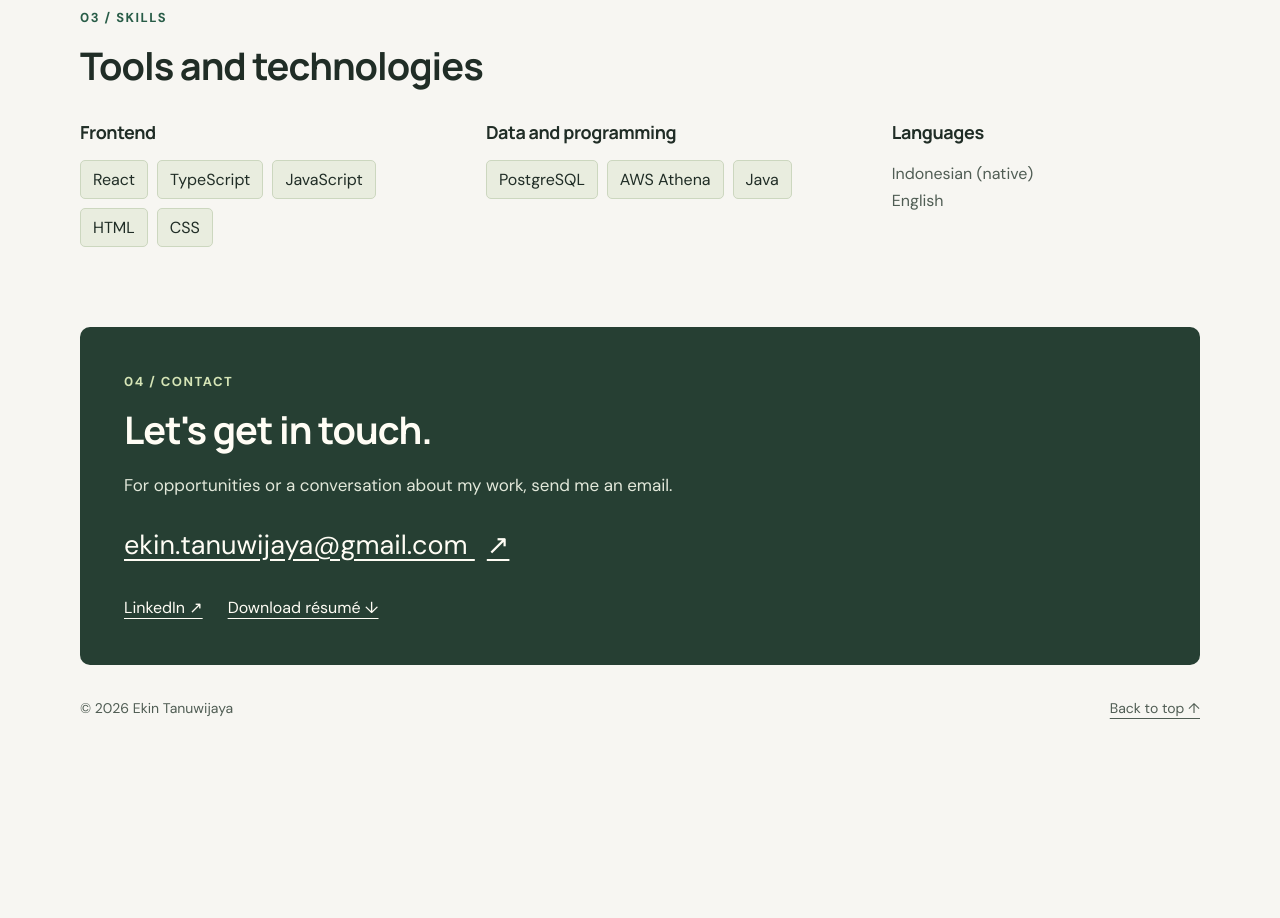
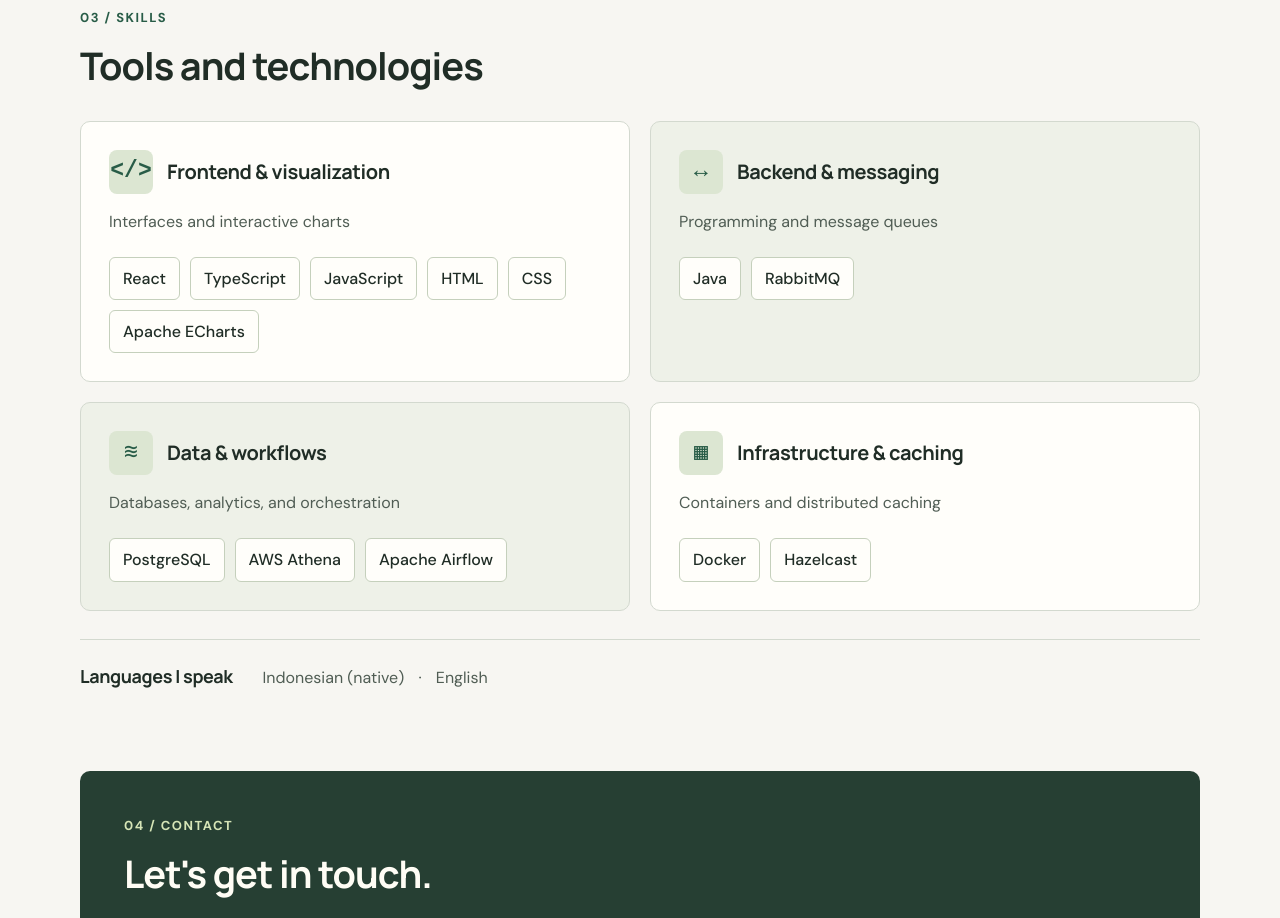
Before and after one commit to EkinTanuwijaya/portfolio, a React (Vite) app: page / in a window 1280 px wide. Shown: the part 2520-3438 px from the top of the page. Before the commit the page ends 3273 px from the top, so only its background shows below. Built offline with nearby package versions, Linux system fonts and the light colour scheme.

Commit message:
Update Site source

```diff
--- a/src/main.tsx
+++ b/src/main.tsx
@@ -1,6 +1,13 @@
 import React, { useState } from 'react';
 import { createRoot } from 'react-dom/client';
 import './style.css';
+
+const toolGroups = [
+  { title: 'Frontend & visualization', icon: '</>', description: 'Interfaces and interactive charts', tools: ['React', 'TypeScript', 'JavaScript', 'HTML', 'CSS', 'Apache ECharts'] },
+  { title: 'Backend & messaging', icon: '↔', description: 'Programming and message queues', tools: ['Java', 'RabbitMQ'] },
+  { title: 'Data & workflows', icon: '≋', description: 'Databases, analytics, and orchestration', tools: ['PostgreSQL', 'AWS Athena', 'Apache Airflow'] },
+  { title: 'Infrastructure & caching', icon: '▦', description: 'Containers and distributed caching', tools: ['Docker', 'Hazelcast'] },
+];
 
 function App() {
   const [menuOpen, setMenuOpen] = useState(false);
@@ -65,7 +72,14 @@ function App() {
       </section>
       <section id="skills" className="section" aria-labelledby="skills-title">
         <div className="section-heading"><p className="eyebrow">03 / SKILLS</p><h2 id="skills-title">Tools and technologies</h2></div>
-        <div className="skills-grid"><div><h3>Frontend</h3><ul className="skill-list">{['React', 'TypeScript', 'JavaScript', 'HTML', 'CSS'].map(skill => <li key={skill}>{skill}</li>)}</ul></div><div><h3>Data and programming</h3><ul className="skill-list">{['PostgreSQL', 'AWS Athena', 'Java'].map(skill => <li key={skill}>{skill}</li>)}</ul></div><div><h3>Languages</h3><p>Indonesian (native)<br/>English</p></div></div>
+        <div className="skills-grid">
+          {toolGroups.map(group => <article className="tool-card" key={group.title}>
+            <div className="tool-card-heading"><span className="tool-icon" aria-hidden="true">{group.icon}</span><h3>{group.title}</h3></div>
+            <p>{group.description}</p>
+            <ul className="skill-list" aria-label={group.title}>{group.tools.map(tool => <li key={tool}>{tool}</li>)}</ul>
+          </article>)}
+        </div>
+        <div className="spoken-languages"><h3>Languages I speak</h3><p>Indonesian (native) <span aria-hidden="true">·</span> English</p></div>
       </section>
       <section id="contact" className="contact" aria-labelledby="contact-title"><p className="eyebrow">04 / CONTACT</p><h2 id="contact-title">Let's get in touch.</h2><p>For opportunities or a conversation about my work, send me an email.</p><a className="contact-email" href="mailto:ekin.tanuwijaya@gmail.com">ekin.tanuwijaya@gmail.com <span aria-hidden="true">↗</span></a><div className="contact-links"><a href="https://www.linkedin.com/in/ekintanuwijaya/" target="_blank" rel="noopener noreferrer">LinkedIn ↗</a><a href="/CV_Ekin_Tanuwijaya_2026.pdf" download>Download résumé ↓</a></div></section>
     </main>
--- a/src/style.css
+++ b/src/style.css
@@ -83,11 +83,19 @@ h4 { font-size: 21px; }
 .gpa > strong { font-size: 34px; color: var(--green); font-weight: 600; line-height: 1.5; }
 .gpa strong span { font-size: 20px; font-weight: 400; }
 .education-detail { grid-column: 1 / -1; border-top: 1px solid var(--border); padding-top: 22px; color: var(--muted); max-width: 80ch; font-size: 16px; }
-.skills-grid { display: grid; grid-template-columns: 1.2fr 1.2fr 1fr; gap: 36px; }
-.skills-grid h3 { font-size: 18px; margin-bottom: 16px; }
-.skill-list { display: flex; flex-wrap: wrap; list-style: none; padding: 0; margin: 0; gap: 9px; }
-.skill-list li { padding: 5px 12px; font-size: 16px; background: #e9eddf; border: 1px solid #ccd7bf; border-radius: 5px; }
-.skills-grid p { color: var(--muted); font-size: 16px; }
+.skills-grid { display: grid; grid-template-columns: 1fr 1fr; gap: 20px; }
+.tool-card { padding: 28px; border: 1px solid var(--border); border-radius: 10px; background: #fffefa; min-width: 0; }
+.tool-card:nth-child(2), .tool-card:nth-child(3) { background: #eef1e8; }
+.tool-card-heading { display: flex; align-items: center; gap: 14px; }
+.tool-card h3 { font-size: 20px; }
+.tool-icon { display: grid; place-items: center; flex-shrink: 0; width: 44px; height: 44px; border-radius: 8px; background: #dce6d2; color: var(--green); font-family: monospace; font-size: 23px; font-weight: 600; }
+.tool-card > p { color: var(--muted); font-size: 16px; margin: 14px 0 22px; }
+.skill-list { display: flex; flex-wrap: wrap; list-style: none; padding: 0; margin: 0; gap: 10px; }
+.skill-list li { padding: 7px 13px; font-size: 16px; font-weight: 500; background: #fffefa; border: 1px solid #c5d0bc; border-radius: 6px; }
+.spoken-languages { display: flex; align-items: baseline; flex-wrap: wrap; gap: 10px 30px; border-top: 1px solid var(--border); padding-top: 24px; margin-top: 28px; }
+.spoken-languages h3 { font-size: 18px; }
+.spoken-languages p { color: var(--muted); font-size: 16px; }
+.spoken-languages p > span { margin-inline: 10px; }
 .contact { padding: 44px; margin: 12px 0 0; background: #263f33; color: #fffdf5; border-radius: 10px; }
 .contact .eyebrow { color: #d6e5b7; }
 .contact h2 { margin-bottom: 16px; }
@@ -129,7 +137,9 @@ footer { display: flex; justify-content: space-between; gap: 24px; padding: 32px
   .additional-experience { gap: 16px; }
   .education-card { padding: 24px; }
   .education-detail { grid-column: 1; }
-  .skills-grid { gap: 28px; }
+  .skills-grid { gap: 16px; }
+  .tool-card { padding: 22px; }
+  .tool-card h3 { font-size: 18px; }
   .contact { padding: 28px 22px; }
   .contact-links { flex-direction: column; align-items: flex-start; gap: 16px; }
   footer { flex-direction: column; gap: 12px; padding: 26px 0; }
```
